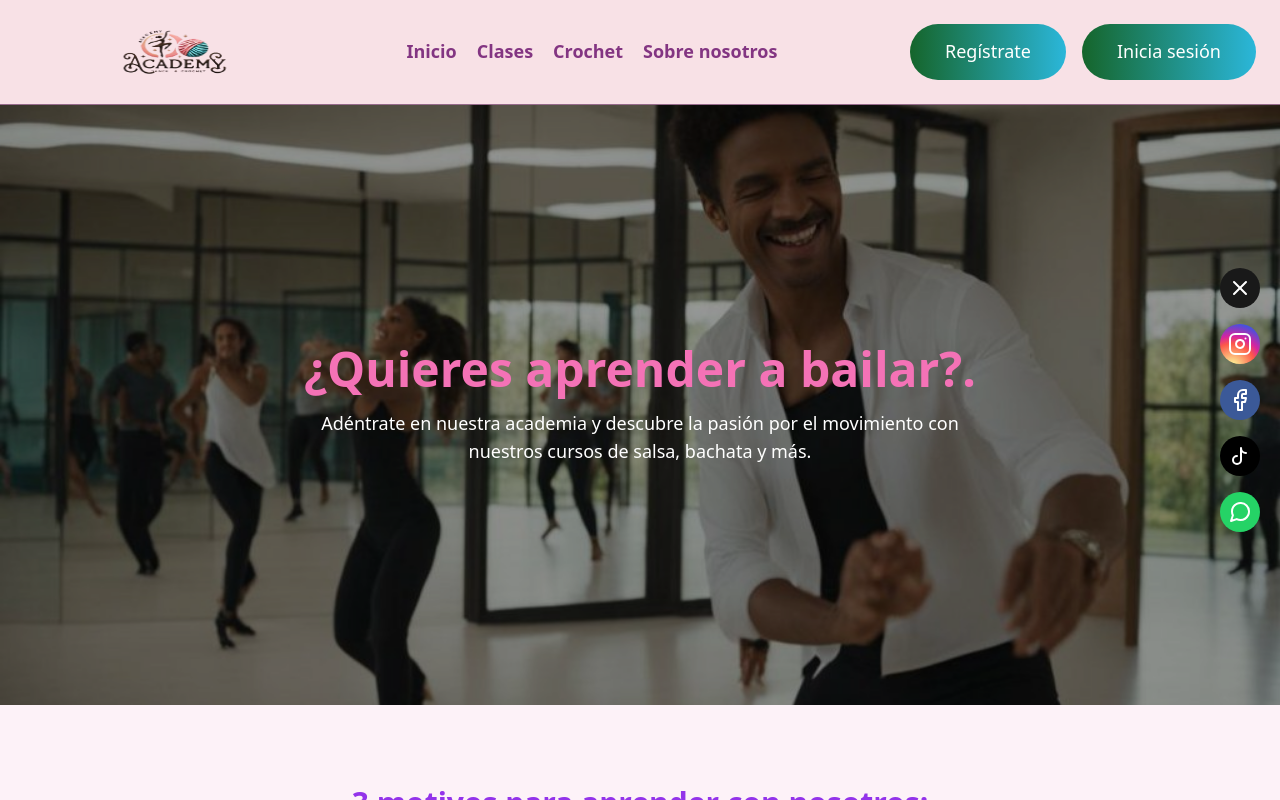
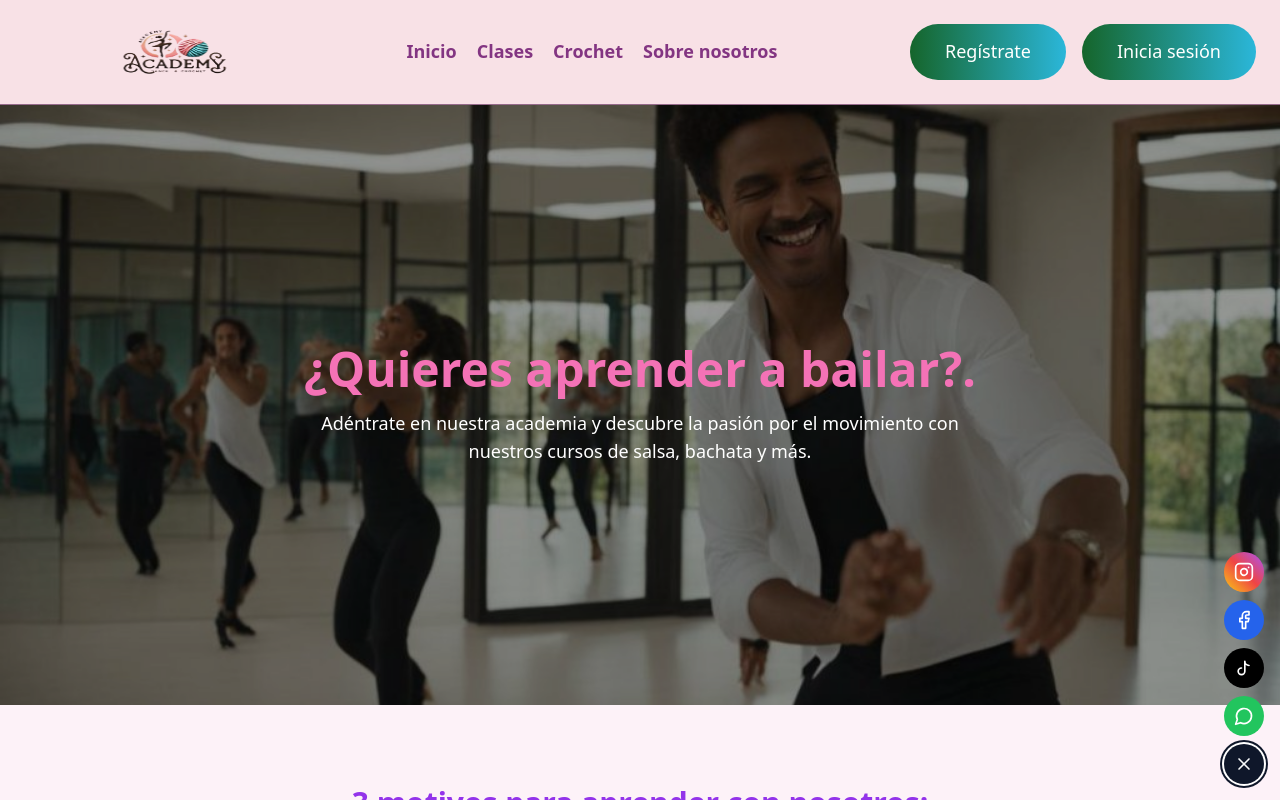
Before and after one commit to lSMateol/project-balcro, a Next.js app: page /clases in a window 1280 px wide. Both pictures are taken after a click on the button "Abrir | Síguenos en Nuestras Redes Sociales". Shown: the top 800 px of the page. Built offline with nearby package versions, Linux system fonts and the light colour scheme.

Commit message:
"Correccion de socialmedia"

```diff
--- a/src/components/Socialmedia.jsx
+++ b/src/components/Socialmedia.jsx
@@ -1,6 +1,7 @@
 'use client'
 
 import React, { useState } from 'react'
+import { Instagram, Facebook, MessageCircle, Send } from 'lucide-react'
 
 export default function SocialMedia() {
   const [isOpen, setIsOpen] = useState(false)
@@ -8,155 +9,72 @@ export default function SocialMedia() {
   const toggleMenu = () => setIsOpen(!isOpen)
 
   const socialIcons = {
-    instagram: (
-      <svg xmlns="http://www.w3.org/2000/svg" width="24" height="24" viewBox="0 0 24 24" fill="none" stroke="currentColor" strokeWidth="2" strokeLinecap="round" strokeLinejoin="round">
-        <rect x="2" y="2" width="20" height="20" rx="5" ry="5"></rect>
-        <path d="M16 11.37A4 4 0 1 1 12.63 8 4 4 0 0 1 16 11.37z"></path>
-        <line x1="17.5" y1="6.5" x2="17.51" y2="6.5"></line>
-      </svg>
-    ),
-    facebook: (
-      <svg xmlns="http://www.w3.org/2000/svg" width="24" height="24" viewBox="0 0 24 24" fill="none" stroke="currentColor" strokeWidth="2" strokeLinecap="round" strokeLinejoin="round">
-        <path d="M18 2h-3a5 5 0 0 0-5 5v3H7v4h3v8h4v-8h3l1-4h-4V7a1 1 0 0 1 1-1h3z"></path>
-      </svg>
-    ),
+    instagram: <Instagram className="w-5 h-5" />,
+    facebook: <Facebook className="w-5 h-5" />,
     tiktok: (
-      <svg xmlns="http://www.w3.org/2000/svg" width="24" height="24" viewBox="0 0 24 24" fill="none" stroke="currentColor" strokeWidth="2" strokeLinecap="round" strokeLinejoin="round">
+      <svg className="w-5 h-5" viewBox="0 0 24 24" fill="none" stroke="currentColor" strokeWidth="2" strokeLinecap="round" strokeLinejoin="round">
         <path d="M9 12a4 4 0 1 0 4 4V4a5 5 0 0 0 5 5"></path>
       </svg>
     ),
-    whatsapp: (
-      <svg xmlns="http://www.w3.org/2000/svg" width="24" height="24" viewBox="0 0 24 24" fill="none" stroke="currentColor" strokeWidth="2" strokeLinecap="round" strokeLinejoin="round">
-        <path d="M21 11.5a8.38 8.38 0 0 1-.9 3.8 8.5 8.5 0 0 1-7.6 4.7 8.38 8.38 0 0 1-3.8-.9L3 21l1.9-5.7a8.38 8.38 0 0 1-.9-3.8 8.5 8.5 0 0 1 4.7-7.6 8.38 8.38 0 0 1 3.8-.9h.5a8.48 8.48 0 0 1 8 8v.5z"></path>
-      </svg>
-    ),
-    menuOpen: (
-      <svg xmlns="http://www.w3.org/2000/svg" width="24" height="24" viewBox="0 0 24 24" fill="none" stroke="currentColor" strokeWidth="2" strokeLinecap="round" strokeLinejoin="round">
-        <circle cx="12" cy="12" r="10" />
-        <line x1="8" y1="12" x2="16" y2="12" />
-      </svg>
-    ),
+    whatsapp: <MessageCircle className="w-5 h-5" />,
+    menuOpen: <Send className="w-5 h-5" />,
     menuClose: (
-      <svg xmlns="http://www.w3.org/2000/svg" width="24" height="24" viewBox="0 0 24 24" fill="none" stroke="currentColor" strokeWidth="2" strokeLinecap="round" strokeLinejoin="round">
+      <svg className="w-5 h-5" viewBox="0 0 24 24" fill="none" stroke="currentColor" strokeWidth="2" strokeLinecap="round" strokeLinejoin="round">
         <line x1="18" y1="6" x2="6" y2="18"></line>
         <line x1="6" y1="6" x2="18" y2="18"></line>
       </svg>
     ),
   }
 
-  const styles = {
-    container: {
-      position: 'fixed',
-      right: '20px',
-      top: '50%',
-      transform: 'translateY(-50%)',
-      listStyle: 'none',
-      margin: 0,
-      padding: 0,
-      zIndex: 10,
-      display: 'flex',
-      flexDirection: 'column',
-      gap: '1rem',
-    },
-    menuButton: {
-      width: '40px',
-      height: '40px',
-      borderRadius: '50%',
-      background: '#191919',
-      display: 'flex',
-      justifyContent: 'center',
-      alignItems: 'center',
-      transition: 'transform 0.3s ease',
-      textDecoration: 'none',
-      color: 'white',
-      cursor: 'pointer',
-      border: 'none',
-      padding: 0,
-    },
-    menuItem: (index) => ({
-      width: '40px',
-      height: '40px',
-      borderRadius: '50%',
-      display: 'flex',
-      justifyContent: 'center',
-      alignItems: 'center',
-      transition: 'all 0.3s ease',
-      transform: isOpen ? 'translateX(0)' : 'translateX(100px)',
-      opacity: isOpen ? 1 : 0,
-      transitionDelay: `${index * 0.1}s`,
-    }),
-    link: {
-      display: 'flex',
-      justifyContent: 'center',
-      alignItems: 'center',
-      height: '100%',
-      width: '100%',
-      textDecoration: 'none',
-      color: 'white',
-      borderRadius: '50%',
-    },
-  }
-
   return (
-    <ul style={styles.container}>
+    <div className="fixed bottom-4 right-4 z-50">
+      <ul className="flex flex-col-reverse items-end space-y-2 space-y-reverse">
+        <li>
           <button
             onClick={toggleMenu}
-        style={styles.menuButton}
+            className="w-10 h-10 bg-primary text-primary-foreground rounded-full flex items-center justify-center transition-transform duration-300 ease-in-out hover:scale-110 focus:outline-none focus:ring-2 focus:ring-offset-2 focus:ring-primary"
             title={isOpen ? "Cerrar | Síguenos en Nuestras Redes Sociales" : "Abrir | Síguenos en Nuestras Redes Sociales"}
+            aria-expanded={isOpen}
           >
             {isOpen ? socialIcons.menuClose : socialIcons.menuOpen}
           </button>
-
-      <li style={styles.menuItem(0)}>
+        </li>
+        {['whatsapp', 'tiktok', 'facebook', 'instagram'].map((platform, index) => (
+          <li
+            key={platform}
+            className={`transition-all duration-300 ease-in-out ${
+              isOpen ? 'opacity-100 translate-y-0' : 'opacity-0 translate-y-4'
+            }`}
+            style={{ transitionDelay: `${index * 50}ms` }}
+          >
             <a
-          href="https://www.instagram.com/tejiendoritmosysaberes.of/profilecard/?igsh=MWF0MGpsZHE1ODE1dA=="
-          style={{
-            ...styles.link,
-            background: 'radial-gradient(circle at 30% 107%, #fdf497 0%, #fdf497 5%, #fd5949 45%, #d6249f 60%, #285AEB 90%)'
-          }}
-          title="Instagram"
+              href={
+                platform === 'instagram'
+                  ? 'https://www.instagram.com/tejiendoritmosysaberes.of/profilecard/?igsh=MWF0MGpsZHE1ODE1dA=='
+                  : platform === 'tiktok'
+                  ? 'https://www.tiktok.com/@tejiendoritmossab?_t=8rLqXs0bx83&_r=1'
+                  : platform === 'whatsapp'
+                  ? 'https://wa.me/c/573502204664'
+                  : '#'
+              }
+              className={`w-10 h-10 rounded-full flex items-center justify-center transition-transform duration-300 ease-in-out hover:scale-110 focus:outline-none focus:ring-2 focus:ring-offset-2 ${
+                platform === 'instagram'
+                  ? 'bg-gradient-to-tr from-yellow-400 via-red-500 to-purple-500'
+                  : platform === 'facebook'
+                  ? 'bg-blue-600'
+                  : platform === 'tiktok'
+                  ? 'bg-black'
+                  : 'bg-green-500'
+              } text-white`}
+              title={platform.charAt(0).toUpperCase() + platform.slice(1)}
+              target="_blank"
+              rel="noopener noreferrer"
             >
-          {socialIcons.instagram}
+              {socialIcons[platform]}
             </a>
           </li>
-      <li style={styles.menuItem(1)}>
-        <a
-          href="#"
-          style={{
-            ...styles.link,
-            background: '#3b5998'
-          }}
-          title="Facebook"
-        >
-          {socialIcons.facebook}
-        </a>
-      </li>
-      <li style={styles.menuItem(2)}>
-        <a
-          href="https://www.tiktok.com/@tejiendoritmossab?_t=8rLqXs0bx83&_r=1"
-          style={{
-            ...styles.link,
-            background: '#000000'
-          }}
-          title="TikTok"
-        >
-          {socialIcons.tiktok}
-        </a>
-      </li>
-      <li style={styles.menuItem(3)}>
-        <a
-          href="https://wa.me/c/573502204664"
-          target="_blank"
-          rel="noopener noreferrer"
-          style={{
-            ...styles.link,
-            background: '#25D366'
-          }}
-          title="WhatsApp"
-        >
-          {socialIcons.whatsapp}
-        </a>
-      </li>
+        ))}
       </ul>
+    </div>
   )
 }
```
Lines whose indentation alone changed are shown as unchanged.
